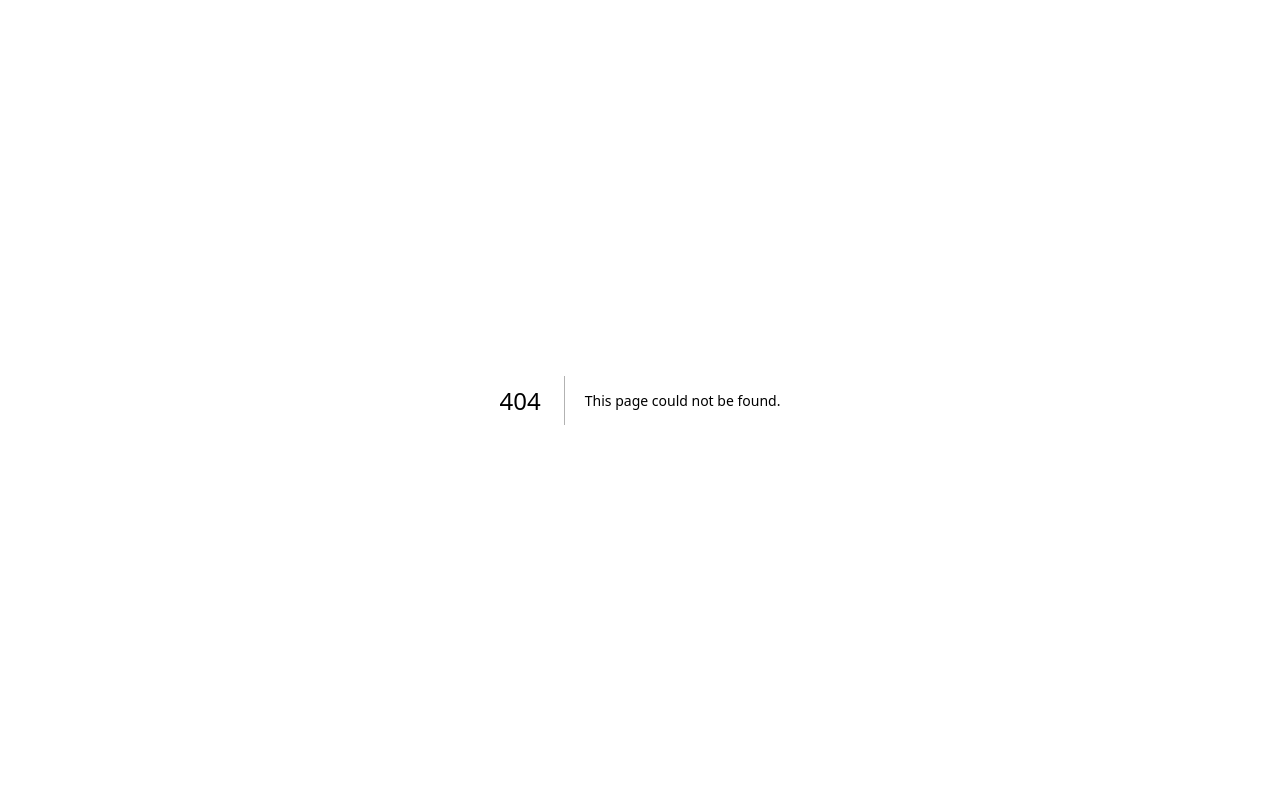
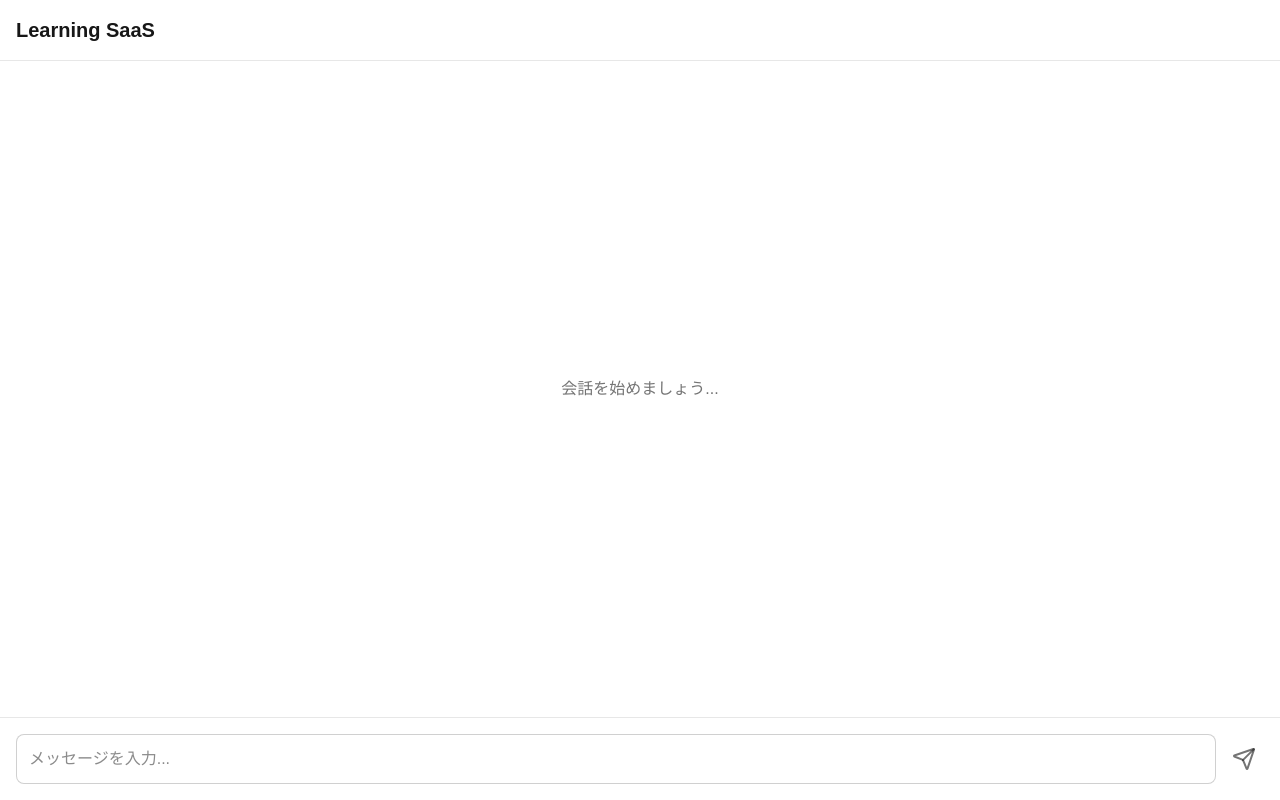
Before and after one commit to Ten2005/learning-saas, a Next.js app: page /chat in a window 1280 px wide. Before the commit this address had no page. Built offline with nearby package versions, Linux system fonts and the light colour scheme.

Commit message:
feat chat ui

```diff
--- /dev/null
+++ b/app/(dashboard)/chat/page.tsx
@@ -0,0 +1,71 @@
+"use client";
+
+import { useState } from "react";
+import InputArea from "@/app/components/common/InputArea";
+import Header from "@/app/components/common/Header";
+import MessageLoading from "@/app/components/conversation/MessageLoading";
+import Message from "@/app/components/conversation/Message";
+
+interface Message {
+  id: string;
+  content: string;
+  position: "right" | "left";
+  timestamp: Date;
+}
+
+export default function Chat() {
+  const [messages, setMessages] = useState<Message[]>([]);
+  const [inputValue, setInputValue] = useState("");
+  const [isLoading, setIsLoading] = useState(false);
+
+  const handleSendMessage = async () => {
+    if (!inputValue.trim()) return;
+
+    const userMessage: Message = {
+      id: Date.now().toString(),
+      content: inputValue,
+      position: "right",
+      timestamp: new Date(),
+    };
+
+    setMessages((prev) => [...prev, userMessage]);
+    setInputValue("");
+    setIsLoading(true);
+
+    setTimeout(() => {
+      const aiMessage: Message = {
+        id: (Date.now() + 1).toString(),
+        content: "こんにちは！どのようなことについて学びたいですか？",
+        position: "left",
+        timestamp: new Date(),
+      };
+      setMessages((prev) => [...prev, aiMessage]);
+      setIsLoading(false);
+    }, 5000);
+  };
+
+  return (
+    <div className="flex flex-col h-screen">
+      <Header />
+      <div className="flex-1 overflow-y-auto p-4 space-y-4">
+        {messages.length === 0 ? (
+          <div className="flex items-center justify-center h-full text-foreground/60">
+            <p>会話を始めましょう...</p>
+          </div>
+        ) : (
+          messages.map((message) => (
+            <Message key={message.id} message={message} />
+          ))
+        )}
+        {isLoading && <MessageLoading />}
+      </div>
+
+      <InputArea
+        inputValue={inputValue}
+        setInputValue={setInputValue}
+        handleSendMessage={handleSendMessage}
+        isLoading={isLoading}
+      />
+    </div>
+  );
+}
--- /dev/null
+++ b/app/(dashboard)/overview/page.tsx
@@ -0,0 +1,3 @@
+export default function Overview() {
+  return <div>Overview</div>;
+}
--- /dev/null
+++ b/app/components/common/Header.tsx
@@ -0,0 +1,7 @@
+export default function Header() {
+  return (
+    <div className="bg-background border-b border-foreground/10 p-4">
+      <h1 className="text-xl font-bold">Learning SaaS</h1>
+    </div>
+  );
+}
--- /dev/null
+++ b/app/components/common/InputArea.tsx
@@ -0,0 +1,58 @@
+import { Send } from "lucide-react";
+
+export default function InputArea({
+  inputValue,
+  setInputValue,
+  isLoading,
+  handleSendMessage,
+}: {
+  inputValue: string;
+  setInputValue: (value: string) => void;
+  handleSendMessage: () => void;
+  isLoading: boolean;
+}) {
+  return (
+    <div className="border-t border-foreground/10 p-4">
+      <div className="flex gap-2 h-fit">
+        <textarea
+          value={inputValue}
+          onChange={(e) => setInputValue(e.target.value)}
+          onKeyDown={(e) => {
+            if (e.key === "Enter" && !e.shiftKey) {
+              e.preventDefault();
+              handleSendMessage();
+            }
+          }}
+          placeholder="メッセージを入力..."
+          className="
+          flex-1 p-3 border border-foreground/20 rounded-lg resize-none
+          focus:outline-none focus:ring-2 focus:ring-foreground/30
+          bg-background text-foreground
+          "
+          rows={1}
+          disabled={isLoading}
+        />
+        <button
+          onClick={handleSendMessage}
+          disabled={!inputValue.trim() || isLoading}
+          className="
+          duration-200 mx-2
+          flex items-center justify-center
+          "
+        >
+          <Send
+            size={24}
+            className={`
+          text-foreground/60
+          ${
+            !inputValue.trim() || isLoading
+              ? ""
+              : "transition-transform hover:scale-110 hover:text-foreground active:scale-110 active:text-foreground"
+          }
+          `}
+          />
+        </button>
+      </div>
+    </div>
+  );
+}
--- /dev/null
+++ b/app/components/conversation/Message.tsx
@@ -0,0 +1,33 @@
+interface Message {
+  id: string;
+  content: string;
+  position: "left" | "right";
+  timestamp: Date;
+}
+
+export default function Message({ message }: { message: Message }) {
+  return (
+    <div
+      key={message.id}
+      className={`flex flex-col ${
+        message.position === "right" ? "items-end" : "items-start"
+      }`}
+    >
+      <div
+        className={`p-3 rounded-md max-w-[90%] md:max-w-[80%] break-words ${
+          message.position === "right"
+            ? "bg-foreground text-background"
+            : "bg-foreground/10 text-foreground"
+        }`}
+      >
+        <p>{message.content}</p>
+      </div>
+      <p className="text-xs opacity-60 mt-1 px-1">
+        {message.timestamp.toLocaleTimeString("ja-JP", {
+          hour: "2-digit",
+          minute: "2-digit",
+        })}
+      </p>
+    </div>
+  );
+}
--- /dev/null
+++ b/app/components/conversation/MessageLoading.tsx
@@ -0,0 +1,61 @@
+"use client";
+
+import { motion } from "framer-motion";
+
+const bounceVariants = [
+  {
+    animate: {
+      y: [0, -7, 0],
+      transition: {
+        duration: 0.4,
+        repeat: Infinity,
+        ease: "easeInOut",
+        delay: 0,
+        repeatDelay: 0.8,
+      },
+    },
+  },
+  {
+    animate: {
+      y: [0, -7, 0],
+      transition: {
+        duration: 0.4,
+        repeat: Infinity,
+        ease: "easeInOut",
+        delay: 0.15,
+        repeatDelay: 0.8,
+      },
+    },
+  },
+  {
+    animate: {
+      y: [0, -7, 0],
+      transition: {
+        duration: 0.4,
+        repeat: Infinity,
+        ease: "easeInOut",
+        delay: 0.3,
+        repeatDelay: 0.8,
+      },
+    },
+  },
+];
+
+export default function MessageLoading() {
+  return (
+    <div className="flex justify-start">
+      <div className="bg-foreground/10 text-foreground p-3 rounded-lg">
+        <div className="flex space-x-1">
+          {bounceVariants.map((variant, index) => (
+            <motion.div
+              key={index}
+              className="w-2 h-2 bg-foreground/60 rounded-full"
+              variants={variant}
+              animate="animate"
+            />
+          ))}
+        </div>
+      </div>
+    </div>
+  );
+}
--- a/app/page.tsx
+++ b/app/page.tsx
@@ -30,7 +30,7 @@ export default function Home() {
           <p className="text-foreground font-bold">洗練された学習空間を。</p>
         </div>
         <Link
-          href="/"
+          href="/chat"
           className="
           bg-foreground/70 text-background px-4 py-2 rounded text-center w-fit
           shadow-md shadow-foreground/20 hover:shadow-foreground/40
```
Also changed, not shown: package.json (+10 -5 lines), 2 other files (tests, documents, lock files or other folders).
